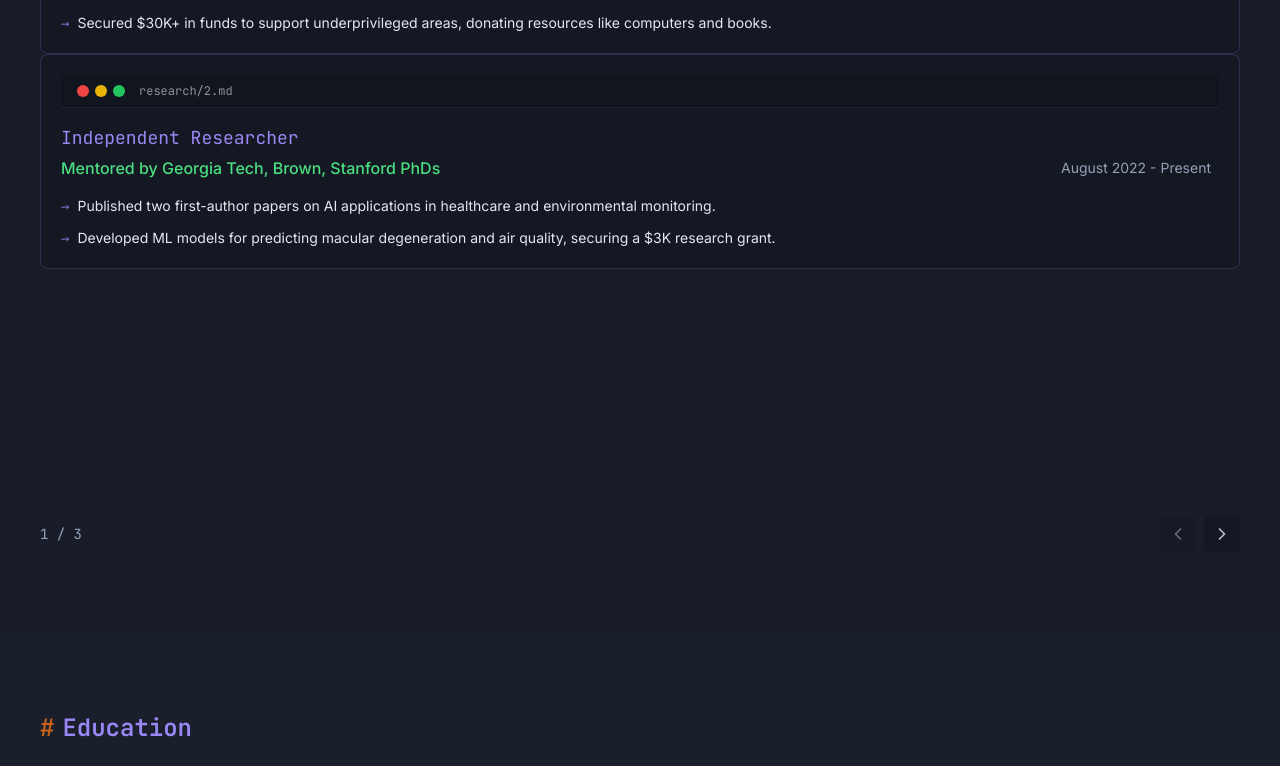
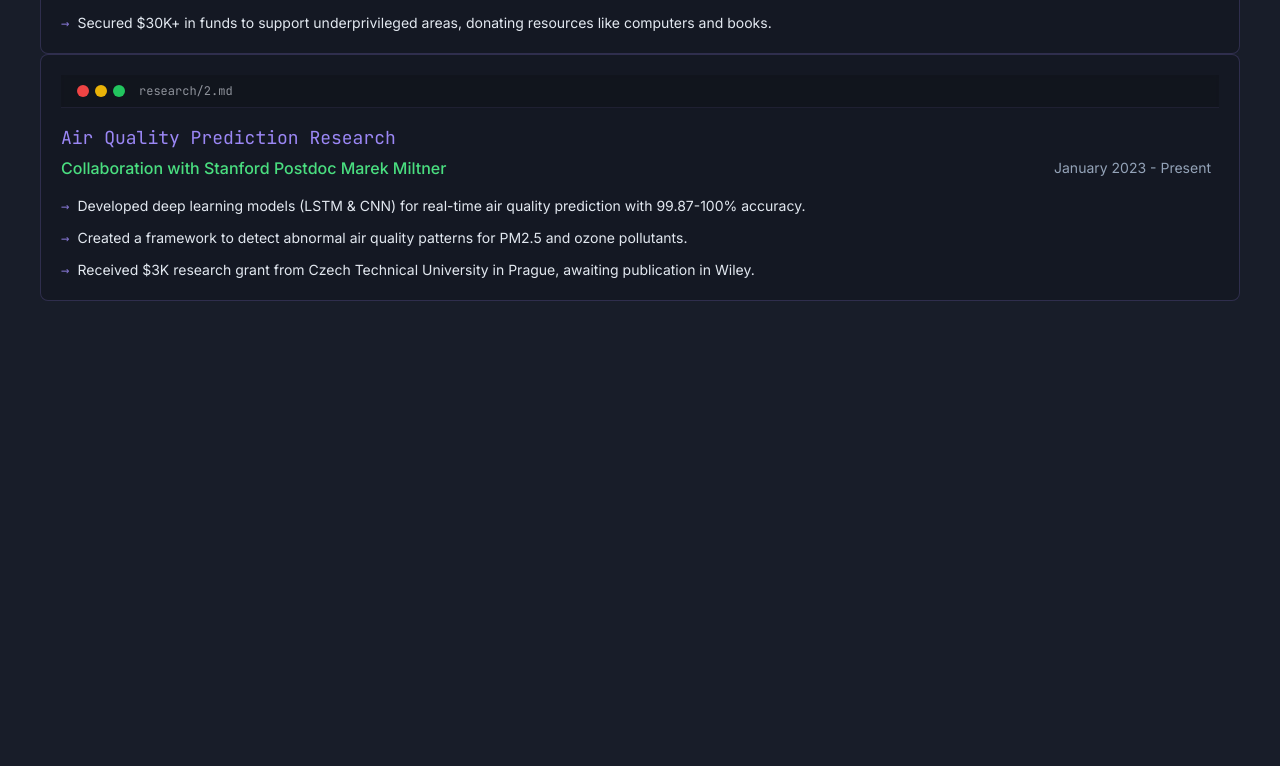
Before and after one commit to draj222/hidheeraj, a React (Vite) app: page / in a window 1280 px wide. Shown: the part 1860-2626 px from the top of the page. Built offline with nearby package versions, Linux system fonts and the light colour scheme.

Commit message:
Update research experience flashcards
Updates the research experience flashcards with more detailed project descriptions and information about publications and grants.

```diff
--- a/src/pages/Index.tsx
+++ b/src/pages/Index.tsx
@@ -1,3 +1,4 @@
+
 import React from 'react';
 import Layout from '../components/Layout';
 import Terminal from '../components/Terminal';
@@ -27,12 +28,23 @@ const Index = () => {
           ]
         },
         {
-          title: 'Independent Researcher',
-          company: 'Mentored by Georgia Tech, Brown, Stanford PhDs',
-          period: 'August 2022 - Present',
+          title: 'Air Quality Prediction Research',
+          company: 'Collaboration with Stanford Postdoc Marek Miltner',
+          period: 'January 2023 - Present',
           description: [
-            'Published two first-author papers on AI applications in healthcare and environmental monitoring.',
-            'Developed ML models for predicting macular degeneration and air quality, securing a $3K research grant.'
+            'Developed deep learning models (LSTM & CNN) for real-time air quality prediction with 99.87-100% accuracy.',
+            'Created a framework to detect abnormal air quality patterns for PM2.5 and ozone pollutants.',
+            'Received $3K research grant from Czech Technical University in Prague, awaiting publication in Wiley.'
+          ]
+        },
+        {
+          title: 'Macular Degeneration AI Detection',
+          company: 'Collaboration with Georgia Tech PhD Student Aniket Venkatesh',
+          period: 'August 2022 - December 2022',
+          description: [
+            'Implemented ML models for early macular degeneration detection, achieving 94.6% accuracy on validation data.',
+            'Developed a diagnostic tool to help identify AMD patients from retinal images at early stages.',
+            'Published first-author paper in IJARCCE demonstrating potential for AI-assisted AMD diagnosis.'
           ]
         },
         {
```
